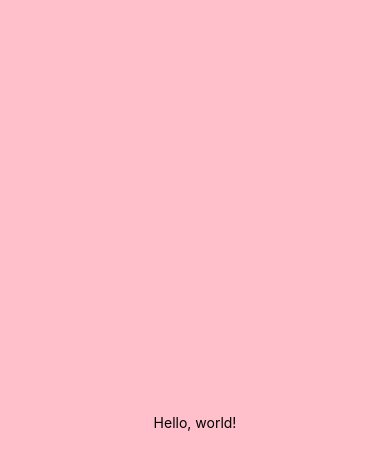
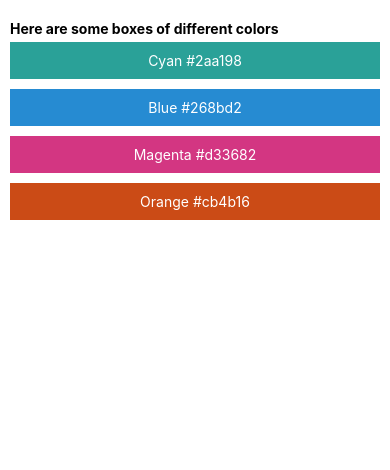
Before and after one commit to alexandec/react-native-test, a React Native app: screen / in a window 390 px wide. Shown: the top 470 px of the page. Built offline with nearby package versions, Linux system fonts and the light colour scheme.

Commit message:
Display color boxes

```diff
--- a/App.js
+++ b/App.js
@@ -3,23 +3,64 @@ import { View, Text, SafeAreaView, StyleSheet } from 'react-native';
 export default function App() {
   return (
     <SafeAreaView style={styles.safeArea}>
-      <View style={[styles.pink, styles.container]}>
-        <Text>Hello, world!</Text>
+      <View style={styles.container}>
+        <Text style={{ fontWeight: 'bold' }}>
+          Here are some boxes of different colors
+        </Text>
+        <View style={[styles.cyan, styles.colorBox]}>
+          <Text style={styles.colorBoxText}>
+            Cyan {styles.cyan.backgroundColor}
+          </Text>
+        </View>
+        <View style={[styles.blue, styles.colorBox]}>
+          <Text style={styles.colorBoxText}>
+            Blue {styles.blue.backgroundColor}
+          </Text>
+        </View>
+        <View style={[styles.magenta, styles.colorBox]}>
+          <Text style={styles.colorBoxText}>
+            Magenta {styles.magenta.backgroundColor}
+          </Text>
+        </View>
+        <View style={[styles.orange, styles.colorBox]}>
+          <Text style={styles.colorBoxText}>
+            Orange {styles.orange.backgroundColor}
+          </Text>
+        </View>
       </View>
     </SafeAreaView>
   );
 }
 
 const styles = StyleSheet.create({
-  pink: {
-    backgroundColor: 'pink',
+  white: {
+    backgroundColor: 'white',
   },
-  container: {
-    alignItems: 'center',
-    justifyContent: 'center',
-    flex: 1,
+  cyan: {
+    backgroundColor: '#2aa198',
+  },
+  blue: {
+    backgroundColor: '#268bd2',
+  },
+  magenta: {
+    backgroundColor: '#d33682',
+  },
+  orange: {
+    backgroundColor: '#cb4b16',
   },
   safeArea: {
     flex: 2,
   },
+  container: {
+    paddingTop: 20,
+    paddingHorizontal: 10,
+  },
+  colorBox: {
+    alignItems: 'center',
+    marginVertical: 5,
+    paddingVertical: 10,
+  },
+  colorBoxText: {
+    color: 'white',
+  },
 });
```
